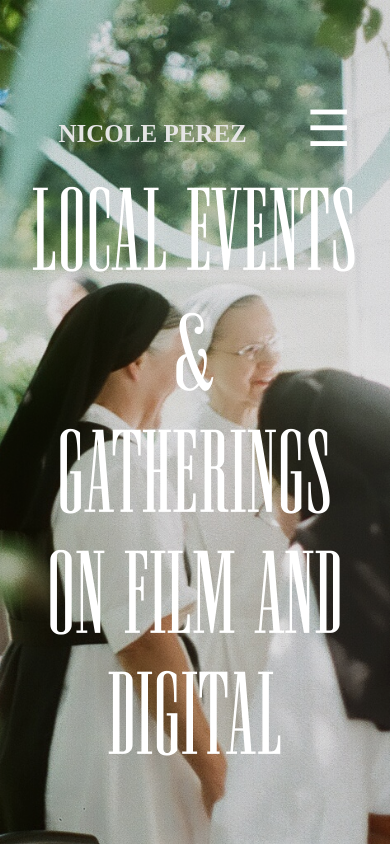
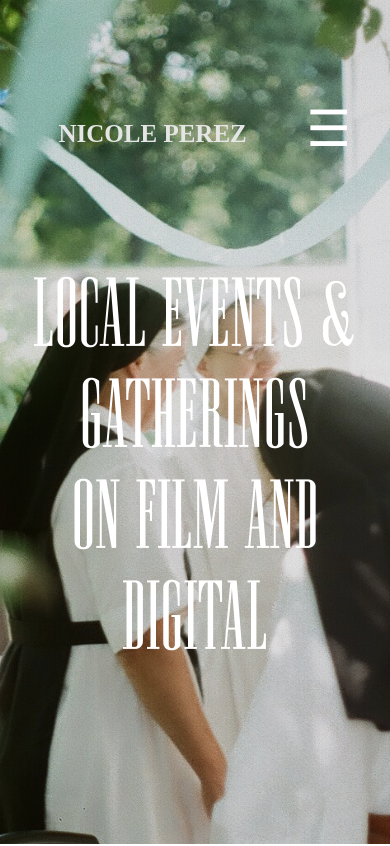
Before and after one commit to perez-nicole/portfolio, a plain HTML site: page portfolio.html in a window 390 px wide. Shown: the top 846 px of the page. Drawn offline with Linux system fonts and the light colour scheme; a web font is replaced by a local one.

Commit message:
Decrease font size of mobile font

```diff
--- a/portfolio.html
+++ b/portfolio.html
@@ -242,7 +242,7 @@
 
 
         <div class="hero-overlay">
-            <div class="hero-text" style="padding-left: 8%; padding-right: 8%; font-size: 120px; font-family: 'Newston';">
+            <div class="hero-text" style="padding-left: 8%; padding-right: 8%; font-size: 100px; font-family: 'Newston';">
                 <br>LOCAL EVENTS & GATHERINGS<br>
                 ON FILM AND DIGITAL
             </div>
```
